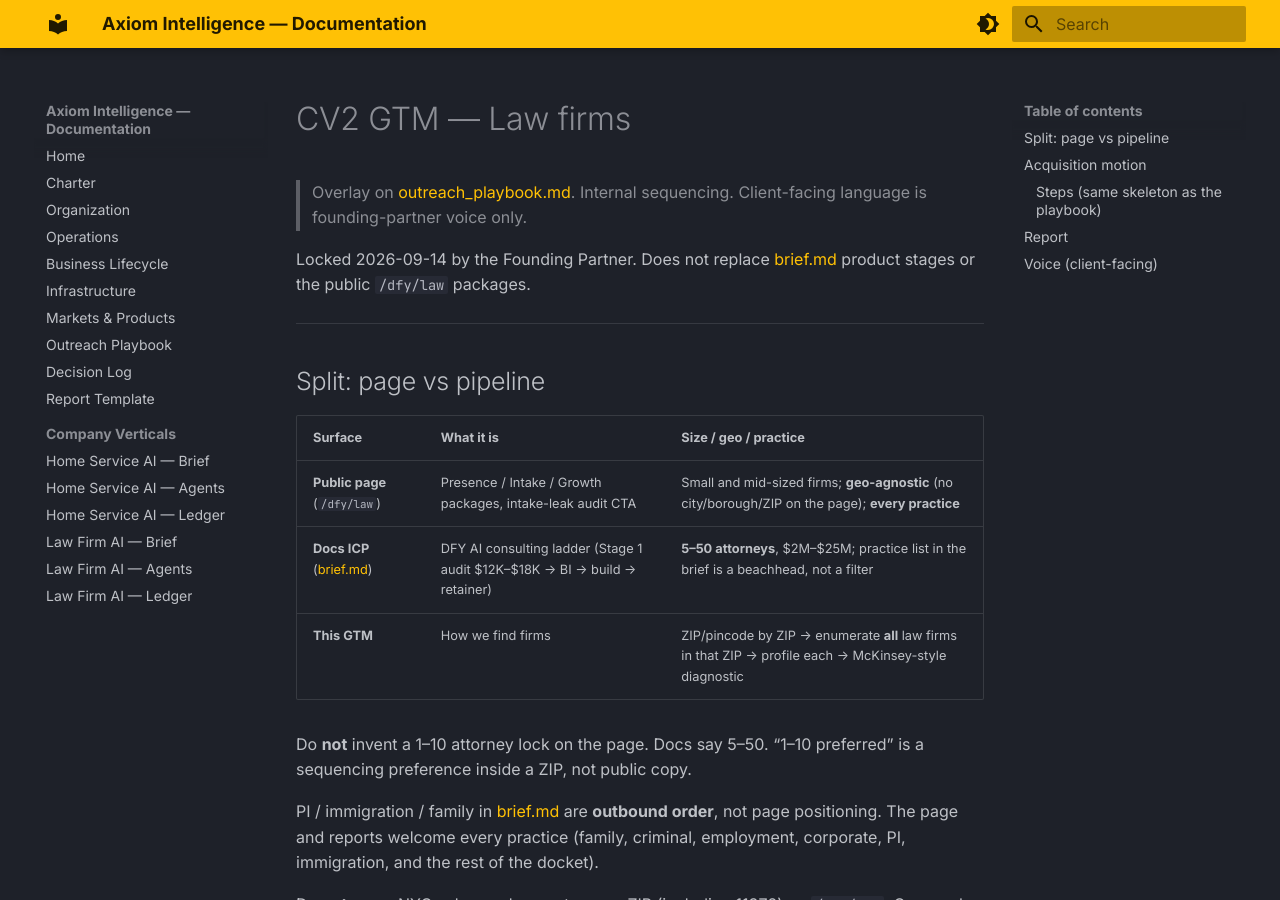
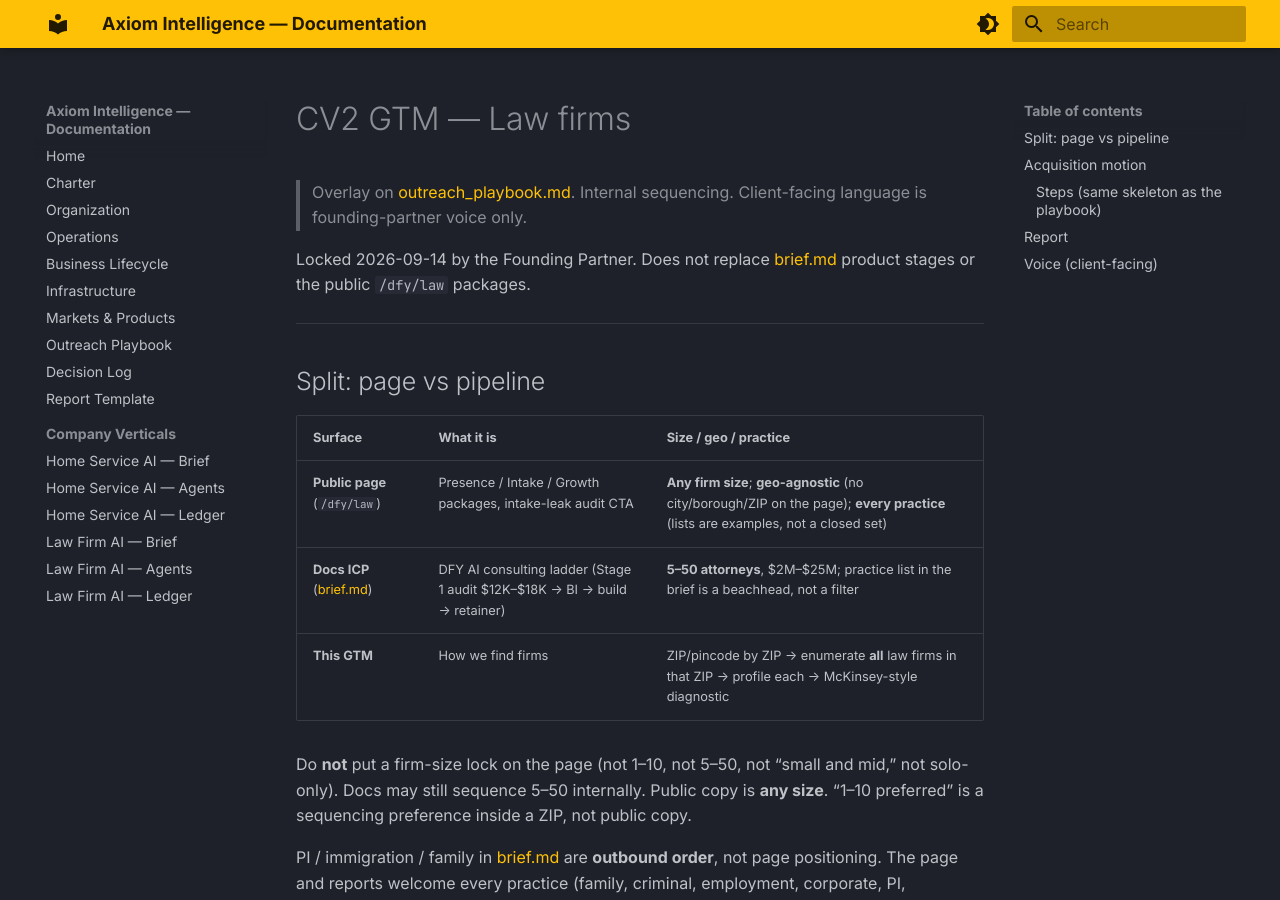
Before and after one commit to axiom-internationale/idea, an MkDocs documentation site: the page built from docs/cvs/law_firm_ai/gtm.md, in a window 1280 px wide and 900 px high. Built offline with MkDocs 1.6.1 and Material for MkDocs 9.7.7, drawn with Linux system fonts in a browser that asks for light colours.

Commit message:
Fix Law practice select and drop firm-size locks
Style the audit-form <select> and option list to the dark card
(color-scheme: dark, opaque option backgrounds) so light theme cannot
paint a white native menu. Page copy now welcomes any firm size and
treats practice names as examples, not a closed ICP.

Co-authored-by: Priyanshu <prynsh1112@gmail.com>

```diff
--- a/docs/cvs/law_firm_ai/gtm.md
+++ b/docs/cvs/law_firm_ai/gtm.md
@@ -10,11 +10,11 @@ Locked 2026-09-14 by the Founding Partner. Does not replace [brief.md](brief.md)
 
 | Surface | What it is | Size / geo / practice |
 |---------|------------|------------------------|
-| **Public page** (`/dfy/law`) | Presence / Intake / Growth packages, intake-leak audit CTA | Small and mid-sized firms; **geo-agnostic** (no city/borough/ZIP on the page); **every practice** |
+| **Public page** (`/dfy/law`) | Presence / Intake / Growth packages, intake-leak audit CTA | **Any firm size**; **geo-agnostic** (no city/borough/ZIP on the page); **every practice** (lists are examples, not a closed set) |
 | **Docs ICP** ([brief.md](brief.md)) | DFY AI consulting ladder (Stage 1 audit $12K–$18K → BI → build → retainer) | **5–50 attorneys**, $2M–$25M; practice list in the brief is a beachhead, not a filter |
 | **This GTM** | How we find firms | ZIP/pincode by ZIP → enumerate **all** law firms in that ZIP → profile each → McKinsey-style diagnostic |
 
-Do **not** invent a 1–10 attorney lock on the page. Docs say 5–50. “1–10 preferred” is a sequencing preference inside a ZIP, not public copy.
+Do **not** put a firm-size lock on the page (not 1–10, not 5–50, not “small and mid,” not solo-only). Docs may still sequence 5–50 internally. Public copy is **any size**. “1–10 preferred” is a sequencing preference inside a ZIP, not public copy.
 
 PI / immigration / family in [brief.md](brief.md) are **outbound order**, not page positioning. The page and reports welcome every practice (family, criminal, employment, corporate, PI, immigration, and the rest of the docket).
 
--- a/src/website/routes.py
+++ b/src/website/routes.py
@@ -137,8 +137,8 @@ def setup_home_routes(app):
             *page_meta(
                 title="Done For You Law Firms — Intake, Sites & Ads",
                 description=(
-                    "Done-for-you sites, intake, and ads for small and mid-sized US law "
-                    "firms, every practice. Presence, Intake, and Growth packages. "
+                    "Done-for-you sites, intake, and ads for law firms of any size, "
+                    "every practice. Presence, Intake, and Growth packages. "
                     "Book a 20-minute intake-leak audit."
                 ),
                 path="/dfy/law",
--- a/src/website/seo.py
+++ b/src/website/seo.py
@@ -99,7 +99,7 @@ def jsonld_law_service() -> Script:
         },
         "description": (
             "Done-for-you websites, Google Business Profile, reviews, intake, SEO, "
-            "and ads for small and mid-sized US law firms, across every practice."
+            "and ads for law firms of any size, across every practice."
         ),
         "serviceType": "Done-for-you digital marketing and intake for law firms",
         "areaServed": {"@type": "Country", "name": "US"},
```
Also changed, not shown: docs/cvs/law_firm_ai/brief.md (+1 -1 lines), docs/decision_log.md (+1 -0 lines), src/website/static/styles.css (+14 -0 lines), 4 other files.
